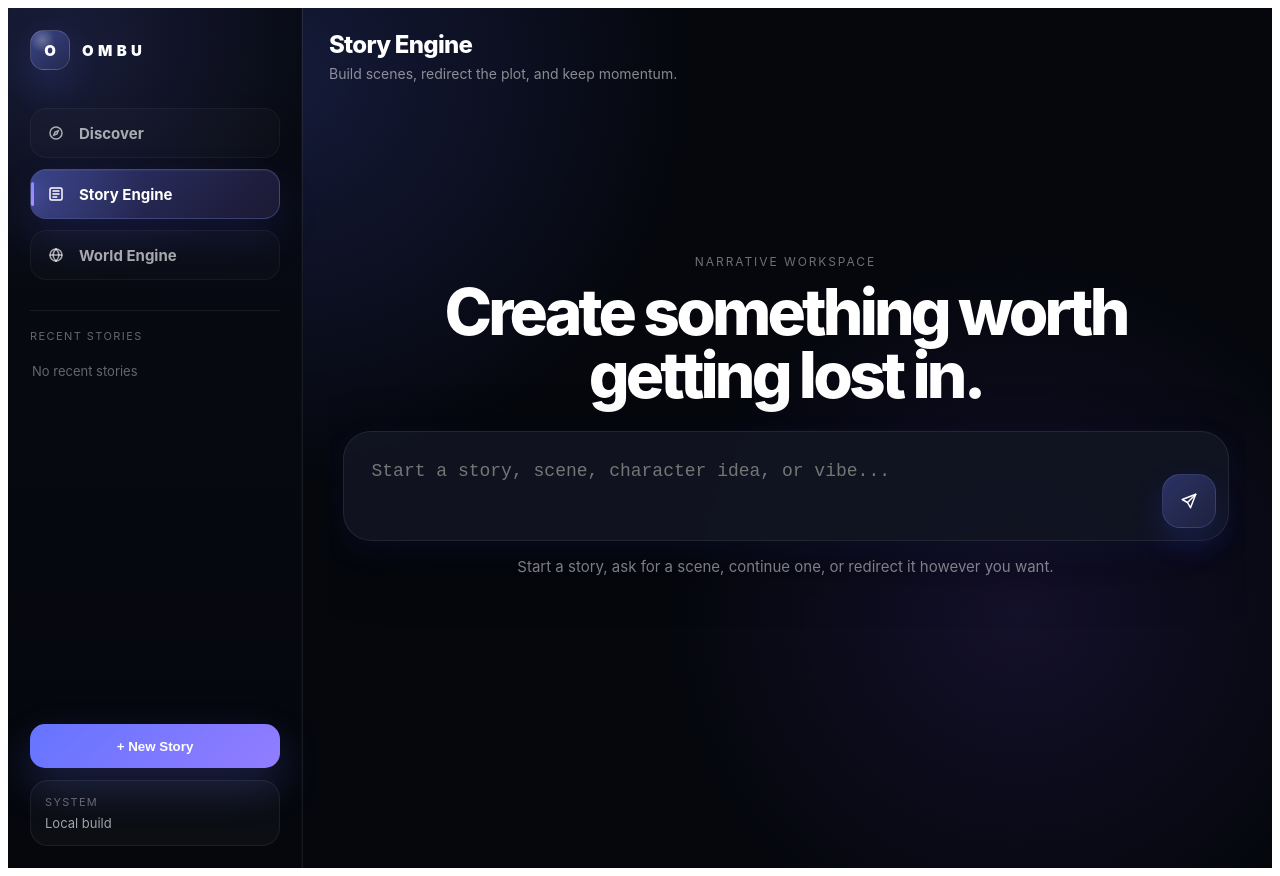
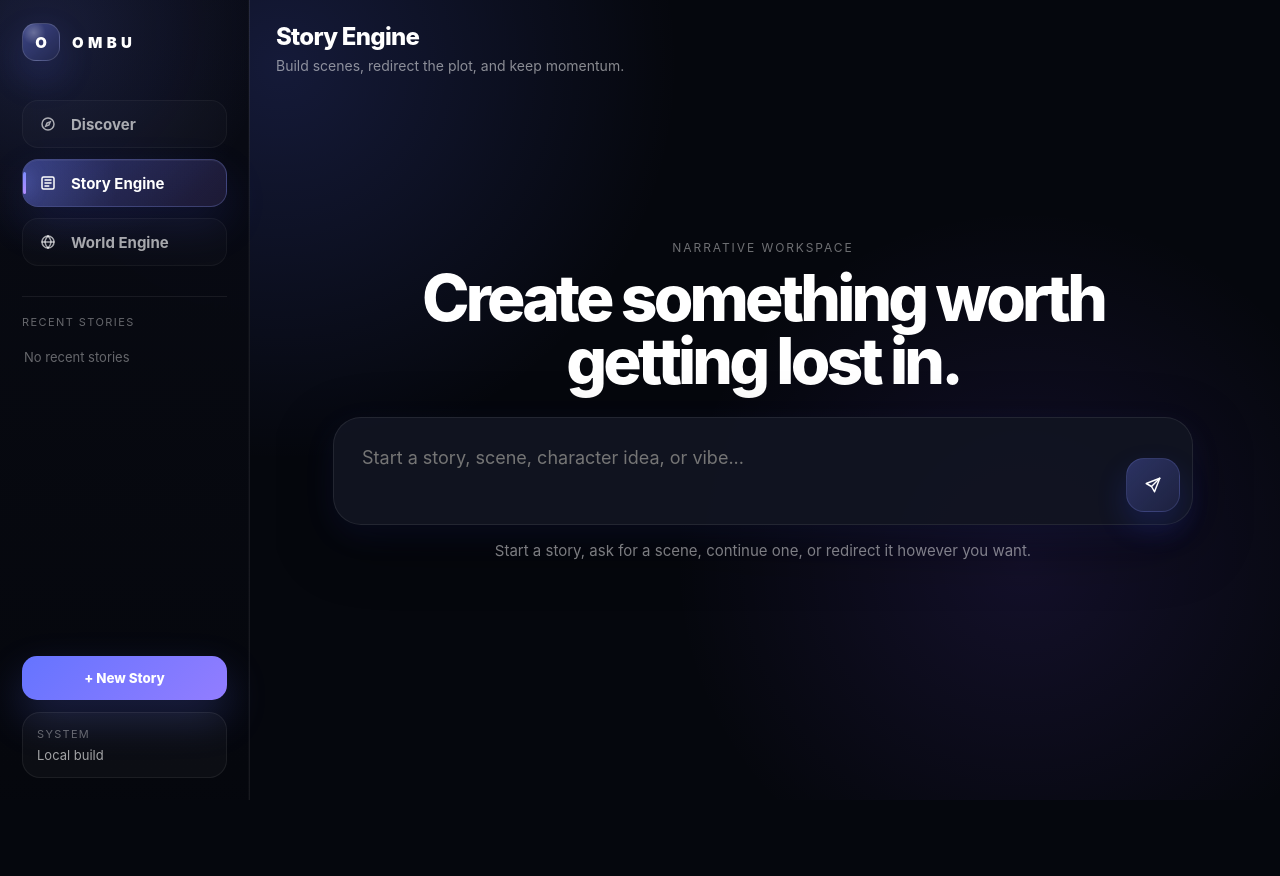
Before and after one commit to 0mbu/ombu, a Next.js app: page /story in a window 1280 px wide. After the commit the page ends 800 px from the top, so only its background shows below. Built offline with nearby package versions, Linux system fonts and the light colour scheme.

Commit message:
Refactor JSX structure and improve styles

```diff
--- a/pages/story/index.js
+++ b/pages/story/index.js
@@ -52,10 +52,7 @@ function saveRecentStory({ chatId, messages }) {
       updatedAt: new Date().toISOString()
     };
 
-    const next = [
-      entry,
-      ...current.filter((item) => item.chatId !== chatId)
-    ].slice(0, 12);
+    const next = [entry, ...current.filter((item) => item.chatId !== chatId)].slice(0, 12);
 
     localStorage.setItem(RECENT_STORY_CHATS_KEY, JSON.stringify(next));
     window.dispatchEvent(new Event("ombu_recent_story_chats_updated"));
@@ -136,6 +133,7 @@ export default function StoryPage() {
     if (!text || loading) return;
 
     const nextChatId = options.forceNewChat || !chatId ? createChatId() : chatId;
+
     if (!chatId || options.forceNewChat) {
       setChatId(nextChatId);
     }
@@ -197,6 +195,7 @@ export default function StoryPage() {
 
   const handleReset = () => {
     if (loading) return;
+
     setChatId(null);
     setMessages([]);
     setInput("");
@@ -222,6 +221,7 @@ export default function StoryPage() {
   };
 
   return (
+    <>
       <div style={styles.page}>
         <OmbuSidebar
           actionSlot={
@@ -373,14 +373,58 @@ export default function StoryPage() {
           </div>
         </main>
       </div>
+
+      <style jsx global>{`
+        * {
+          box-sizing: border-box;
+        }
+
+        html,
+        body,
+        #__next {
+          margin: 0;
+          padding: 0;
+          width: 100%;
+          min-height: 100%;
+          background: #05070d;
+        }
+
+        body {
+          overflow: hidden;
+        }
+
+        textarea,
+        button {
+          font-family: inherit;
+        }
+
+        @media (max-width: 900px) {
+          body {
+            overflow: auto;
+          }
+        }
+      `}</style>
+    </>
   );
 }
 
 function SendIcon() {
   return (
     <svg width="18" height="18" viewBox="0 0 24 24" fill="none">
-      <path d="M21 3L10 14" stroke="currentColor" strokeWidth="2" strokeLinecap="round" strokeLinejoin="round" />
-      <path d="M21 3L14 21L10 14L3 10L21 3Z" stroke="currentColor" strokeWidth="2" strokeLinecap="round" strokeLinejoin="round" />
+      <path
+        d="M21 3L10 14"
+        stroke="currentColor"
+        strokeWidth="2"
+        strokeLinecap="round"
+        strokeLinejoin="round"
+      />
+      <path
+        d="M21 3L14 21L10 14L3 10L21 3Z"
+        stroke="currentColor"
+        strokeWidth="2"
+        strokeLinecap="round"
+        strokeLinejoin="round"
+      />
     </svg>
   );
 }
@@ -400,7 +444,9 @@ function SparkIcon() {
 
 const styles = {
   page: {
-    minHeight: "100vh",
+    height: "100vh",
+    width: "100vw",
+    overflow: "hidden",
     display: "flex",
     background:
       "radial-gradient(circle at 22% 8%, rgba(92, 112, 255, 0.18), transparent 32%), radial-gradient(circle at 80% 70%, rgba(126, 84, 255, 0.12), transparent 30%), #05070d",
@@ -412,17 +458,20 @@ const styles = {
   main: {
     flex: 1,
     minWidth: 0,
+    height: "100vh",
+    overflow: "hidden",
     display: "flex",
     flexDirection: "column",
     padding: "22px 26px 18px"
   },
 
   topBar: {
+    flexShrink: 0,
     display: "flex",
     justifyContent: "space-between",
     alignItems: "center",
     gap: 16,
-    paddingBottom: 18
+    paddingBottom: 14
   },
 
   topBarTitle: {
@@ -451,23 +500,25 @@ const styles = {
     minHeight: 0,
     display: "flex",
     flexDirection: "column",
-    position: "relative"
+    position: "relative",
+    overflow: "hidden"
   },
 
   chatArea: {
     flex: 1,
     minHeight: 0,
     overflowY: "auto",
+    overflowX: "hidden",
     paddingRight: 4
   },
 
   centerWrap: {
-    minHeight: "calc(100vh - 170px)",
+    minHeight: "100%",
     display: "flex",
     flexDirection: "column",
     alignItems: "center",
     justifyContent: "center",
-    padding: "0 20px 120px"
+    padding: "0 20px 70px"
   },
 
   heroEyebrow: {
```
Lines whose indentation alone changed are shown as unchanged.
